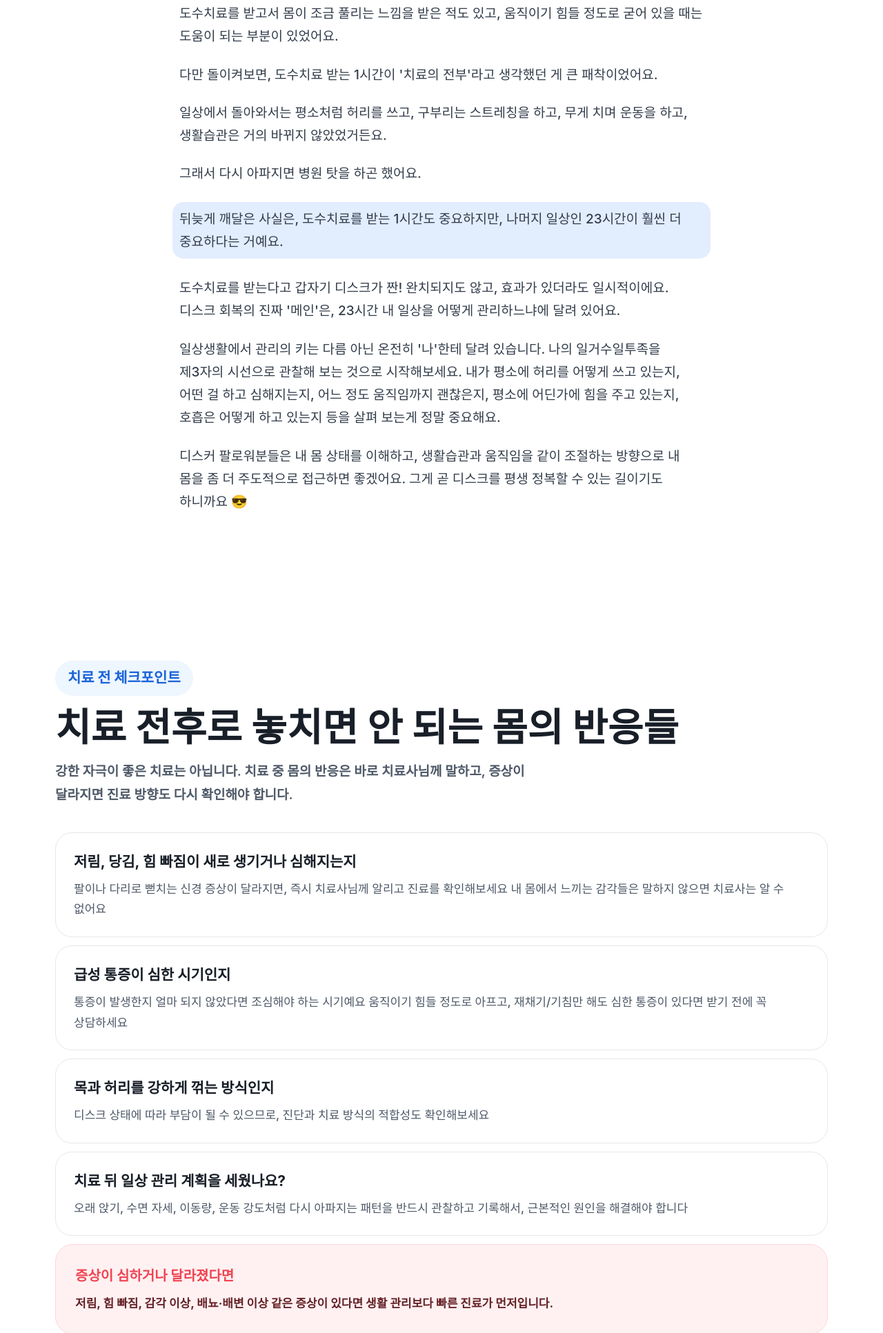
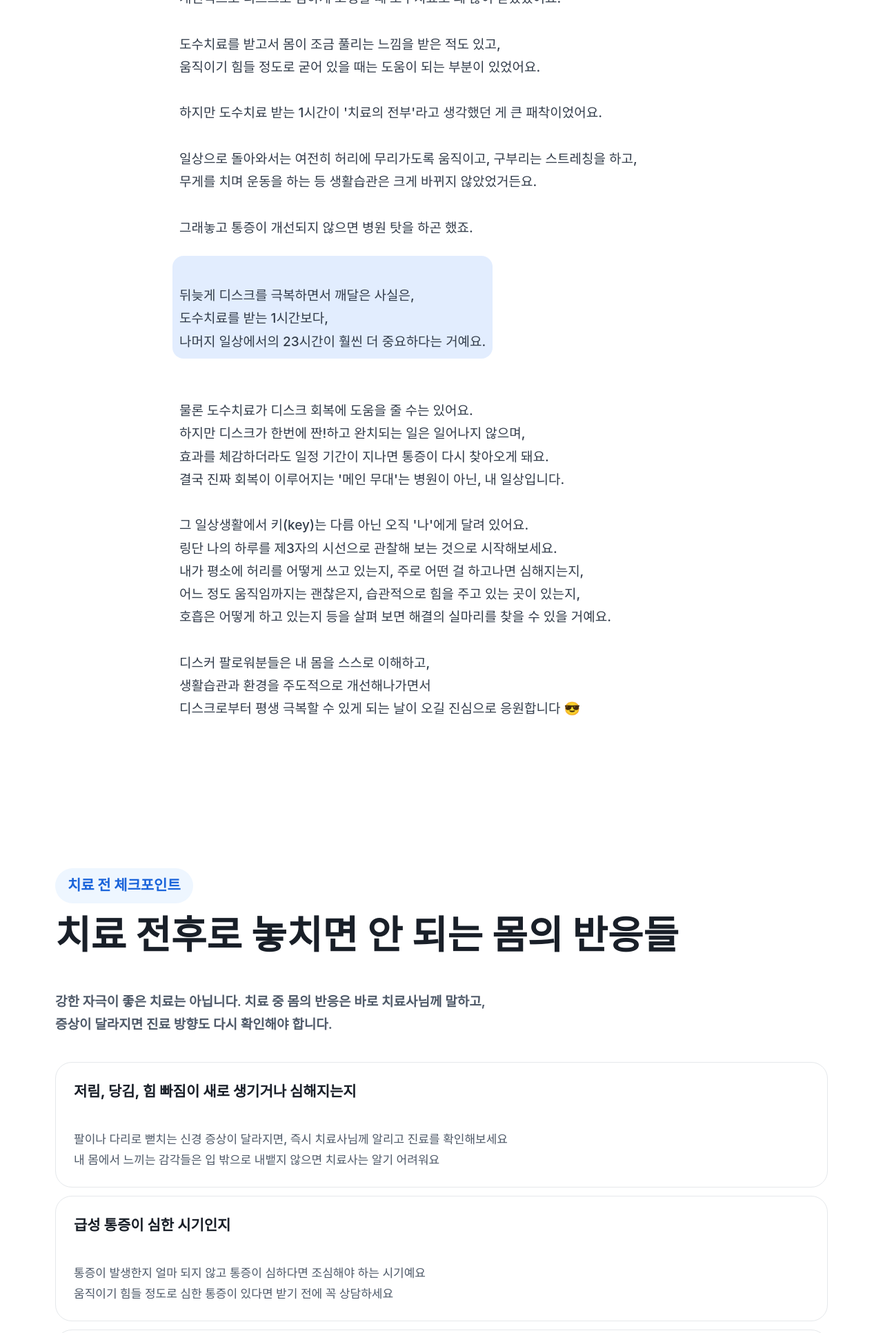
Before and after one commit to disk-er/dosu, a plain HTML site: page index.html in a window 1280 px wide. Shown: the part 867-2800 px from the top of the page at 69% size. Drawn offline with Linux system fonts and the light colour scheme.

Commit message:
Update dosu page copy

```diff
--- a/index.html
+++ b/index.html
@@ -553,9 +553,8 @@
       }
 
       .warning {
-        margin-top: 12px;
+        margin-top: 28px;
         padding: 28px;
-        border: 1px solid #ffd5da;
         border-radius: 26px;
         background: var(--red-soft);
         color: #642126;
@@ -761,41 +760,39 @@
           </div>
 
           <div class="prose">
-            <p>
+            <p style="white-space: pre-line;">
               개인적으로 디스크로 심하게 고생할 때 도수치료도 꽤 많이 받았었어요.
-            </p>
-            <p>
+
               도수치료를 받고서 몸이 조금 풀리는 느낌을 받은 적도 있고,
               움직이기 힘들 정도로 굳어 있을 때는 도움이 되는 부분이 있었어요.
+
+              하지만 도수치료 받는 1시간이 '치료의 전부'라고 생각했던 게 큰 패착이었어요.
+
+              일상으로 돌아와서는 여전히 허리에 무리가도록 움직이고, 구부리는 스트레칭을 하고,
+              무게를 치며 운동을 하는 등 생활습관은 크게 바뀌지 않았었거든요.
+
+              그래놓고 통증이 개선되지 않으면 병원 탓을 하곤 했죠.
             </p>
-            <p>
-              다만 돌이켜보면, 도수치료 받는 1시간이 '치료의 전부'라고 생각했던 게 큰 패착이었어요.
+            <p class="highlight" style="white-space: pre-line;">
+              뒤늦게 디스크를 극복하면서 깨달은 사실은,
+              도수치료를 받는 1시간보다,
+              나머지 일상에서의 23시간이 훨씬 더 중요하다는 거예요.
             </p>
-            <p>
-              일상에서 돌아와서는 평소처럼 허리를 쓰고, 구부리는 스트레칭을 하고, 무게 치며 운동을 하고,
-              생활습관은 거의 바뀌지 않았었거든요.
-            </p>
-            <p>
-              그래서 다시 아파지면 병원 탓을 하곤 했어요.
-            </p>
-            <p class="highlight">
-              뒤늦게 깨달은 사실은, 도수치료를 받는 1시간도 중요하지만, 나머지 일상인 23시간이 훨씬 더
-              중요하다는 거예요.
-            </p>
-            <p>
-              도수치료를 받는다고 갑자기 디스크가 짠! 완치되지도 않고, 효과가 있더라도 일시적이에요.
-              디스크 회복의 진짜 '메인'은, 23시간 내 일상을 어떻게 관리하느냐에 달려 있어요.
-            </p>
-            <p>
-              일상생활에서 관리의 키는 다름 아닌 온전히 '나'한테 달려 있습니다.
-              나의 일거수일투족을 제3자의 시선으로 관찰해 보는 것으로 시작해보세요.
-              내가 평소에 허리를 어떻게 쓰고 있는지, 어떤 걸 하고 심해지는지, 어느 정도 움직임까지 괜찮은지,
-              평소에 어딘가에 힘을 주고 있는지, 호흡은 어떻게 하고 있는지 등을 살펴 보는게 정말 중요해요.
-            </p>
-            <p>
-              디스커 팔로워분들은 내 몸 상태를 이해하고, 생활습관과 움직임을 같이 조절하는 방향으로
-              내 몸을 좀 더 주도적으로 접근하면 좋겠어요.
-              그게 곧 디스크를 평생 정복할 수 있는 길이기도 하니까요 😎
+            <p style="white-space: pre-line;">
+              물론 도수치료가 디스크 회복에 도움을 줄 수는 있어요.
+              하지만 디스크가 한번에 짠!하고 완치되는 일은 일어나지 않으며,
+              효과를 체감하더라도 일정 기간이 지나면 통증이 다시 찾아오게 돼요.
+              결국 진짜 회복이 이루어지는 '메인 무대'는 병원이 아닌, 내 일상입니다.
+
+              그 일상생활에서 키(key)는 다름 아닌 오직 '나'에게 달려 있어요.
+              링단 나의 하루를 제3자의 시선으로 관찰해 보는 것으로 시작해보세요.
+              내가 평소에 허리를 어떻게 쓰고 있는지, 주로 어떤 걸 하고나면 심해지는지,
+              어느 정도 움직임까지는 괜찮은지, 습관적으로 힘을 주고 있는 곳이 있는지,
+              호흡은 어떻게 하고 있는지 등을 살펴 보면 해결의 실마리를 찾을 수 있을 거예요.
+
+              디스커 팔로워분들은 내 몸을 스스로 이해하고,
+              생활습관과 환경을 주도적으로 개선해나가면서
+              디스크로부터 평생 극복할 수 있게 되는 날이 오길 진심으로 응원합니다 😎
             </p>
           </div>
         </article>
@@ -806,7 +803,7 @@
           <div class="section-header">
             <span class="label">치료 전 체크포인트</span>
             <h2>치료 전후로 놓치면 안 되는 몸의 반응들</h2>
-            <p>
+            <p style="white-space: pre-line;">
               강한 자극이 좋은 치료는 아닙니다. 치료 중 몸의 반응은 바로 치료사님께 말하고,
               증상이 달라지면 진료 방향도 다시 확인해야 합니다.
             </p>
@@ -815,30 +812,38 @@
           <ul class="checklist">
             <li>
               <strong>저림, 당김, 힘 빠짐이 새로 생기거나 심해지는지</strong>
-              <p>팔이나 다리로 뻗치는 신경 증상이 달라지면, 즉시 치료사님께 알리고 진료를 확인해보세요
-                내 몸에서 느끼는 감각들은 말하지 않으면 치료사는 알 수 없어요
+              <p style="white-space: pre-line;">
+                팔이나 다리로 뻗치는 신경 증상이 달라지면, 즉시 치료사님께 알리고 진료를 확인해보세요
+                내 몸에서 느끼는 감각들은 입 밖으로 내뱉지 않으면 치료사는 알기 어려워요
               </p>
             </li>
             <li>
               <strong>급성 통증이 심한 시기인지</strong>
-              <p>통증이 발생한지 얼마 되지 않았다면 조심해야 하는 시기예요
-                움직이기 힘들 정도로 아프고, 재채기/기침만 해도 심한 통증이 있다면 받기 전에 꼭 상담하세요</p>
+              <p style="white-space: pre-line;">
+                통증이 발생한지 얼마 되지 않고 통증이 심하다면 조심해야 하는 시기예요
+                움직이기 힘들 정도로 심한 통증이 있다면 받기 전에 꼭 상담하세요
+              </p>
             </li>
             <li>
               <strong>목과 허리를 강하게 꺾는 방식인지</strong>
-              <p>디스크 상태에 따라 부담이 될 수 있으므로, 진단과 치료 방식의 적합성도 확인해보세요</p>
+              <p style="white-space: pre-line;">
+                디스크 상태에 따라 부담이 될 수 있으므로, 진단과 치료 방식의 적합성도 확인해보세요
+              </p>
             </li>
             <li>
               <strong>치료 뒤 일상 관리 계획을 세웠나요?</strong>
-              <p>오래 앉기, 수면 자세, 이동량, 운동 강도처럼 다시 아파지는 패턴을 반드시 관찰하고 기록해서,
-                근본적인 원인을 해결해야 합니다</p>
+              <p style="white-space: pre-line;">
+                오래 앉기, 수면 직후, 이동량, 특정 운동 동작처럼 다시 아파지는 패턴을
+                반드시 관찰하고 기록해서 근본적인 원인을 해결해야 합니다
+              </p>
             </li>
           </ul>
 
           <div class="warning">
             <strong>증상이 심하거나 달라졌다면</strong>
-            <p>
-              저림, 힘 빠짐, 감각 이상, 배뇨·배변 이상 같은 증상이 있다면 생활 관리보다 빠른 진료가 먼저입니다.
+            <p style="white-space: pre-line;">
+              저림, 힘 빠짐, 감각 이상, 배뇨·배변 이상 같은 증상이 있다면
+              생활 관리보다 빠른 진료가 먼저입니다.
             </p>
           </div>
         </div>
@@ -873,9 +878,9 @@
           </div>
           <details class="definition-toggle">
             <summary>관리급여란?</summary>
-            <p>
-              관리급여는 과잉 진료나 남용을 막기 위해 정부가 가격, 횟수, 조건 등을 엄격하게 관리하여
-              건강보험 혜택을 주는 것을 의미합니다.
+             <p style="white-space: pre-line;">
+              '관리급여'는 과잉 진료나 남용을 막기 위해 정부가 가격, 횟수, 조건 등을
+              엄격하게 관리하여 건강보험 혜택을 주는 것을 의미합니다.
             </p>
           </details>
         </div>
@@ -896,9 +901,9 @@
               <div class="key">가격</div>
               <div>
                 <h3>1회 30분 기준 43,850원으로 표준화</h3>
-                <p>
-                  기존에는 병원마다 가격 차이가 컸지만, 관리급여 전환 이후에는 4만원대 수가가
-                  적용됩니다.
+                <p style="white-space: pre-line;">
+                  기존에는 병원마다 가격 차이가 컸지만, 관리급여 전환 이후에는
+                  4만원대 수가로 통일됩니다.
                 </p>
               </div>
             </article>
@@ -915,9 +920,9 @@
               <div class="key">횟수</div>
               <div>
                 <h3>주 2회, 연 15회</h3>
-                <p>
-                  수술이나 골절 후 관절 구축, 강직 등 재활 필요성이 인정되는 경우에는 연 24회까지
-                  가능합니다.
+                <p style="white-space: pre-line;">
+                  수술이나 골절 후 관절 구축, 강직 등 재활 필요성이
+                  인정되는 경우에는 연 24회까지 가능합니다.
                 </p>
               </div>
             </article>
@@ -925,9 +930,9 @@
               <div class="key">순서</div>
               <div>
                 <h3>기본 물리치료나 단순 재활치료 이후 검토</h3>
-                <p>
-                  처음부터 바로 도수치료를 받을 수 없고, 사전 치료를 먼저 시행한 뒤 차도가 없을 때
-                  추가로 검토해야합니다.
+                 <p style="white-space: pre-line;">
+                  이제는 처음부터 바로 도수치료를 받을 수 없고, 사전 치료를 먼저 시행한 뒤
+                  차도가 없을 때 추가로 검토할 수 있습니다.
                 </p>
               </div>
             </article>
@@ -940,7 +945,7 @@
           <div class="section-header">
             <span class="label">실손보험 체크</span>
             <h2>내 보험이 몇 세대인지 먼저 확인하세요.</h2>
-            <p>
+             <p style="white-space: pre-line;">
               관리급여 전환 이후에도 실손보험은 가입 시기, 특약, 약관, 보험사 심사 기준에 따라
               체감 부담이 달라질 수 있습니다.
             </p>
```
